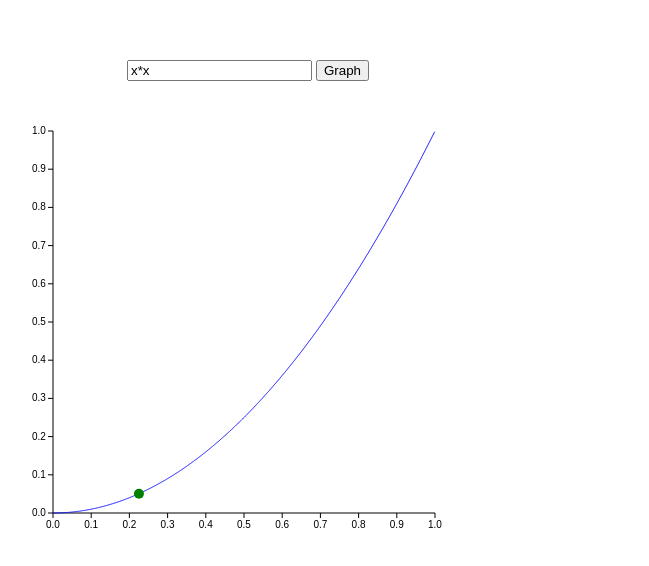
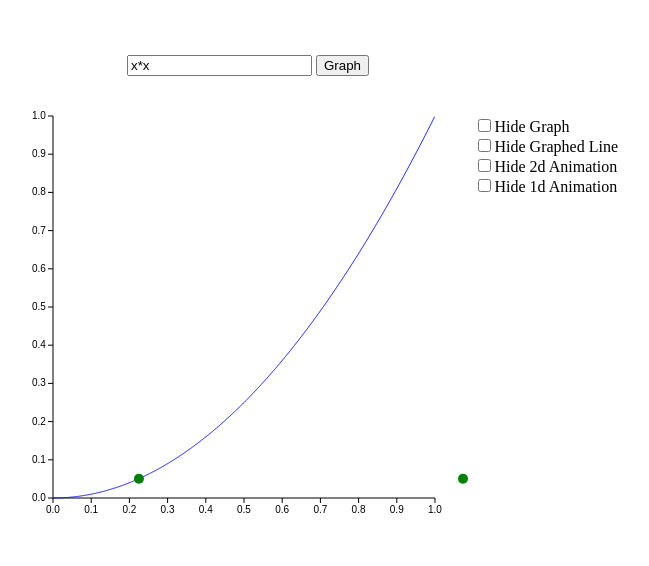
Before and after one commit to rpatterson90/CanvasGraph, a plain HTML site: page index.html in a window 1280 px wide. Shown: the whole page, without its empty margins (392-1041 px from the left). Drawn offline with Linux system fonts and the light colour scheme.

Commit message:
Simple options
Adding checkboxes to hide parts of the animation and adding a 1d
animation to see the speed differences easier..

```diff
--- a/css/main.css
+++ b/css/main.css
@@ -4,7 +4,18 @@ body {
 }
 
 div {
-	padding: 10px;
+	padding: 5px;
+}
+
+.centered {
+	text-align:center;
+}
+
+#display {
+	width: 450px;
+	height: 450px;
+	margin-left: auto;
+	margin-right: auto;
 }
 
 canvas {
@@ -14,3 +25,14 @@ canvas {
 	margin-left: auto;
 	margin-right: auto;
 }
+
+#options {
+	position: relative;
+	float: right;
+	left: 150px;
+	padding-top: 30px;
+}
+
+#options label {
+	display: block;
+}
--- a/index.html
+++ b/index.html
@@ -8,16 +8,21 @@
 	<script src="script/graph.js"></script>
   </head>
   <body>
-	<center>
-		<div>
-			<input type="text" value="x*x" id="formulaText"></input>
-			<input type="button" value="Graph" onclick="updateFormula()"></input>
+	<div class="centered">
+		<input type="text" value="x*x" id="formulaText">
+		<input type="button" value="Graph" onclick="updateFormula()">
+	</div>
+	<div id="display">
+		<canvas style="z-index: 0;" id="graph" height="450" width="450"></canvas>
+		<canvas style="z-index: 1;" id="line" height="450" width="450"></canvas>
+		<canvas style="z-index: 2;" id="animation" height="450" width="450"></canvas>
+		<canvas style="z-index: 3" id="timed" height="450" width="450"></canvas>
+		<div id="options">
+			<label><input type="checkbox" onchange="$('#graph').toggle();" id="displayGraph">Hide Graph</label> <!-- TODO: More options and grid -->
+			<label><input type="checkbox" onchange="$('#line').toggle();" id="displayLine">Hide Graphed Line</label>
+			<label><input type="checkbox" onchange="$('#animation').toggle();" id="display2dAnimation">Hide 2d Animation</label>
+			<label><input type="checkbox" onchange="$('#timed').toggle();" id="display1dAnimation">Hide 1d Animation</label>
 		</div>
-		<div>
-			<canvas style="z-index: 0;" id="graph" height="450" width="450"></canvas>
-			<canvas style="z-index: 1" id="line" height="450" width="450"></canvas>
-			<canvas style="z-index: 2" id="animation" height="450" width="450"></canvas>
-		</div>
-	</center>
+	</div>
   </body>
 </html>
--- a/script/graph.js
+++ b/script/graph.js
@@ -51,6 +51,15 @@ function animateFormula(formula, step, t) {
 	y = formula(t);
 	context.beginPath();
 	context.arc(padding + width * t, padding + height * (1-y), 5, 0, 2 * Math.PI, false);
+	context.fillStyle = "green";
+	context.fill();
+
+	canvas = document.getElementById("timed");
+	context = canvas.getContext('2d');
+	context.clearRect(0,0, canvas.width, canvas.height);
+
+	context.beginPath();
+	context.arc(440, padding + height * (1-y), 5, 0, 2 * Math.PI, false);
 	context.fillStyle = "green";
 	context.fill();
 
```
